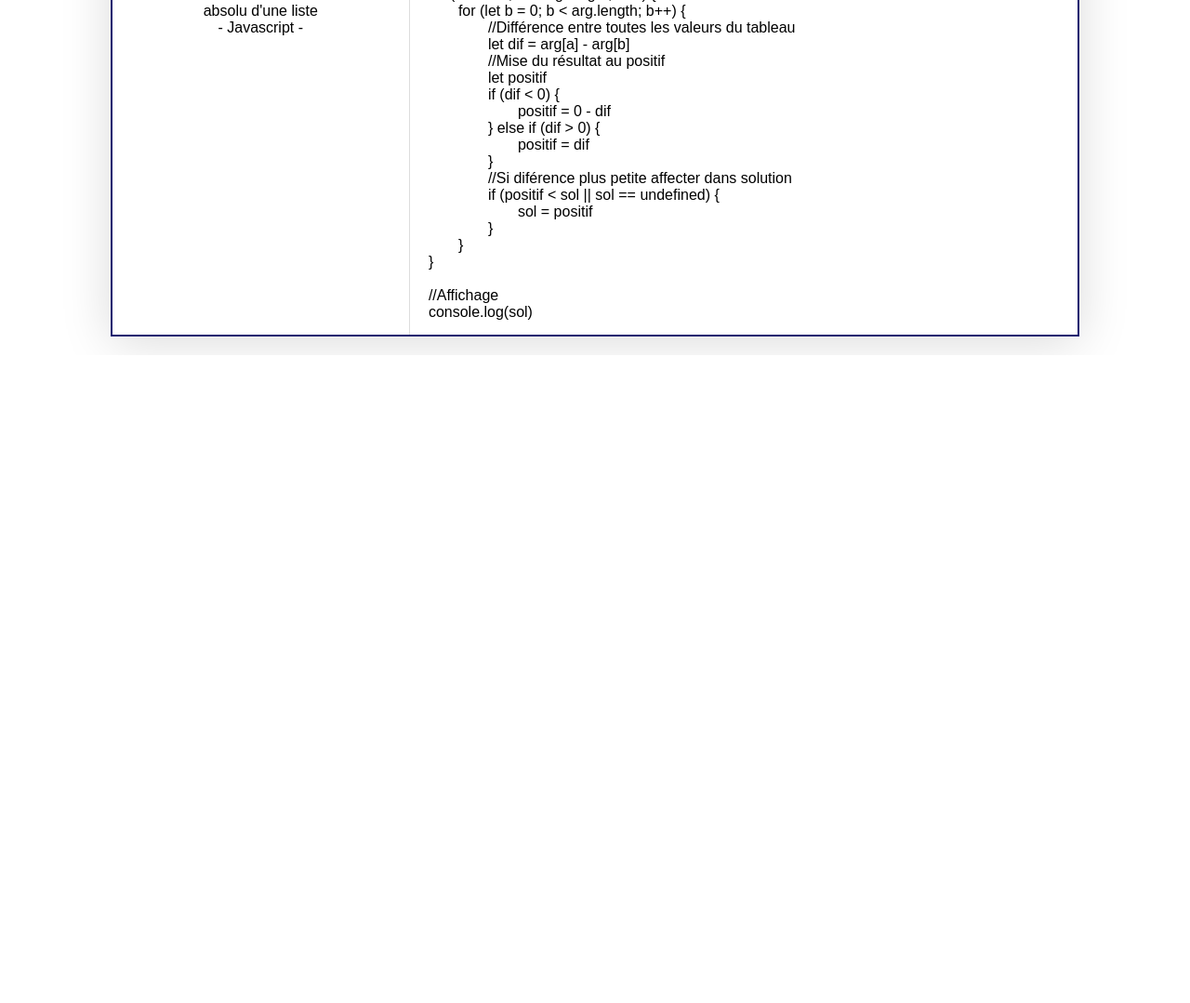
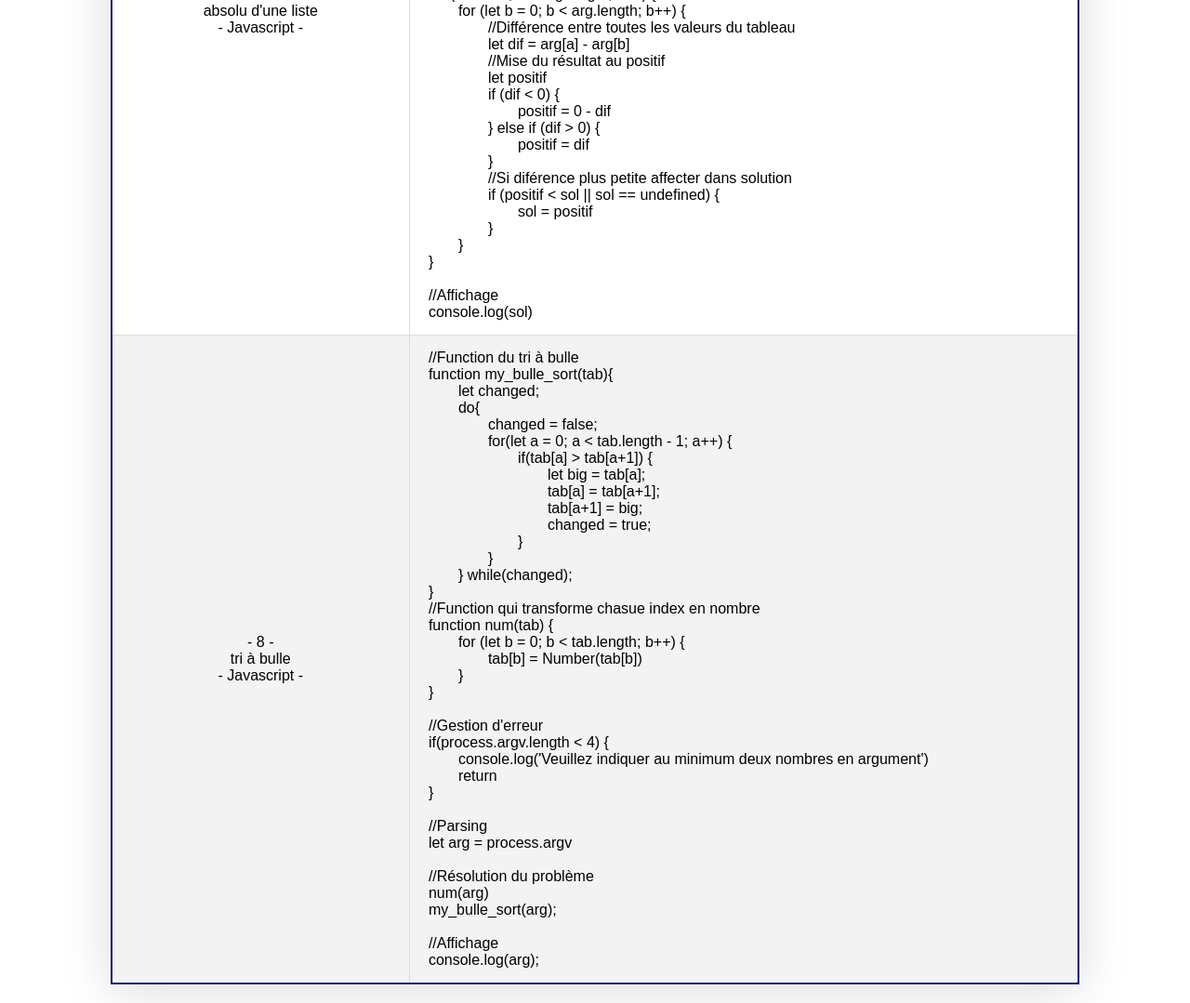
Before and after one commit to Libertybanshee/codeBook, a plain HTML site: page eau.html in a window 1280 px wide. Shown: the part 4499-5578 px from the top of the page at 93% size. Before the commit the page ends 4881 px from the top, so only its background shows below. Drawn offline with Linux system fonts and the light colour scheme.

Commit message:
ajout eau

```diff
--- a/eau.html
+++ b/eau.html
@@ -305,6 +305,47 @@
                         console.log(sol)<br>
                     </td>
                 </tr>
+                <tr>
+                    <td>- 8 -<br>tri à bulle<br>- Javascript -</td>
+                    <td style="text-align: left;">//Function du tri à bulle<br>
+                        function my_bulle_sort(tab){<br>
+                            <span class="marge">let changed;</span><br>
+                            <span class="marge">do{</span><br>
+                                <span class="marge"><span class="marge">changed = false;</span></span><br>
+                                <span class="marge"><span class="marge">for(let a = 0; a < tab.length - 1; a++) {</span></span><br>
+                                    <span class="marge"><span class="marge"><span class="marge">if(tab[a] > tab[a+1]) {</span></span></span><br>
+                                        <span class="marge"><span class="marge"><span class="marge"><span class="marge">let big = tab[a];</span></span></span></span><br>
+                                        <span class="marge"><span class="marge"><span class="marge"><span class="marge">tab[a] = tab[a+1];</span></span></span></span><br>
+                                        <span class="marge"><span class="marge"><span class="marge"><span class="marge">tab[a+1] = big;</span></span></span></span><br>
+                                        <span class="marge"><span class="marge"><span class="marge"><span class="marge">changed = true;</span></span></span></span><br>
+                                    <span class="marge"><span class="marge"><span class="marge">}</span></span></span><br>
+                                <span class="marge"><span class="marge">}</span></span><br>
+                            <span class="marge">} while(changed);</span><br>
+                        }<br>
+                        //Function qui transforme chasue index en nombre<br>
+                        function num(tab) {<br>
+                            <span class="marge">for (let b = 0; b < tab.length; b++) {</span><br>
+                                <span class="marge"><span class="marge">tab[b] = Number(tab[b])</span></span><br>
+                            <span class="marge">}</span><br>
+                        }<br>
+                        <br>
+                        //Gestion d'erreur<br>
+                        if(process.argv.length < 4) {<br>
+                            <span class="marge">console.log('Veuillez indiquer au minimum deux nombres en argument')</span><br>
+                            <span class="marge">return</span><br>
+                        }<br>
+                        <br>
+                        //Parsing<br>
+                        let arg = process.argv<br>
+                        <br>
+                        //Résolution du problème<br>
+                        num(arg)<br>
+                        my_bulle_sort(arg);<br>
+                        <br>
+                        //Affichage<br>
+                        console.log(arg);<br>
+                    </td>
+                </tr>
             </tbody>
         </table>
     </div>
```
